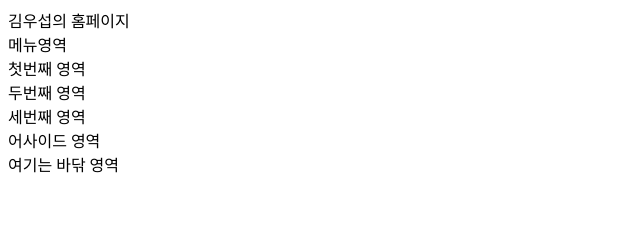
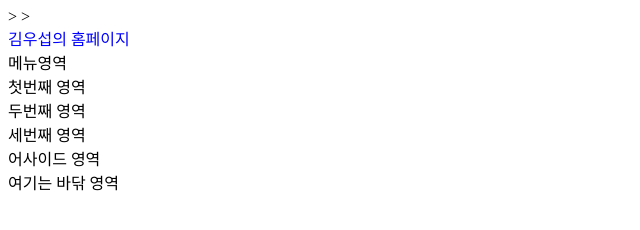
Before and after one commit to woosub0602/Project2020, a plain HTML site: page index.html in a window 1280 px wide. Shown: the whole page, without its empty margins (0-640 px from the left). Drawn offline with Linux system fonts and the light colour scheme.

Commit message:
Add main.css
Edit index file
css의 3가지 적용방법

```diff
--- a/index.html
+++ b/index.html
@@ -1,12 +1,25 @@
+<!--
+    * File Name : index.html v0.1.0
+    *Update: 2020.04.10
+    *Author: developern
+-->
 <!DOCTYPE html>
 <html lang="en">
 <head>
     <meta charset="UTF-8">
     <meta name="viewport" content="width=device-width, initial-scale=1.0">
     <title>김우섭의 홈페이지</title>
+    <!-- CSS의 외부 적용 방식 -->>
+<link rel="stylesheet" href="main.css">
+    <!-- CSS의 내부 적용 방식 -->>
+<style>
+    header {
+        color: aqua;
+    }
+</style>
 </head>
 <body>
-    <header>김우섭의 홈페이지</header>
+    <header style="color: blue;">김우섭의 홈페이지</header>
     <nav>메뉴영역</nav>
     <article>
         <section>첫번째 영역</section>
--- /dev/null
+++ b/main.css
@@ -0,0 +1,9 @@
+/*
+* File Name : index.html v0.1.0
+*Update: 2020.04.10
+*Author: developern
+*/
+
+header {
+    color: brown;
+}
```
